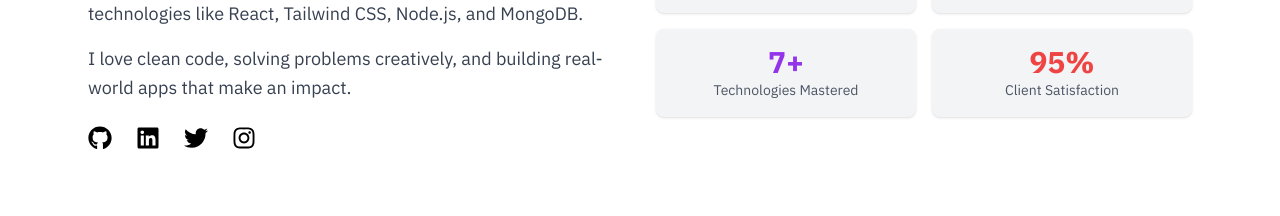
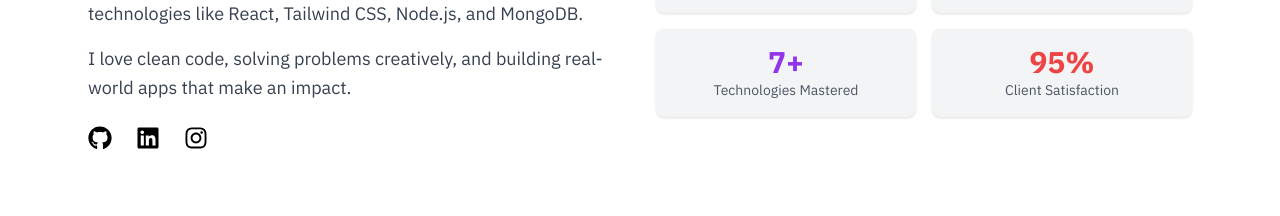
Before and after one commit to mritunjay226/CodeWithMritunjay, a React (Vite) app: page / in a window 1280 px wide. Shown: the part 1100-1316 px from the top of the page. Built offline with nearby package versions, Linux system fonts and the light colour scheme.

Commit message:
Update About.jsx

```diff
--- a/src/components/About.jsx
+++ b/src/components/About.jsx
@@ -52,7 +52,7 @@
           {/* Social Icons */}
           <div className="flex justify-center md:justify-start gap-6 text-2xl mt-6">
             <a
-              href="https://github.com/yourusername"
+              href="https://github.com/mritunjay226"
               target="_blank"
               rel="noopener noreferrer"
               className="hover:text-blue-600 dark:hover:text-blue-400 transform transition duration-300 hover:scale-110"
@@ -60,21 +60,14 @@
               <FaGithub />
             </a>
             <a
-              href="https://linkedin.com/in/yourusername"
+              href="https://linkedin.com/in/mritunjay-mishra-2275b3373"
               target="_blank"
               rel="noopener noreferrer"
               className="hover:text-blue-600 dark:hover:text-blue-400 transform transition duration-300 hover:scale-110"
             >
               <FaLinkedin />
             </a>
-            <a
-              href="https://twitter.com/yourusername"
-              target="_blank"
-              rel="noopener noreferrer"
-              className="hover:text-blue-600 dark:hover:text-blue-400 transform transition duration-300 hover:scale-110"
-            >
-              <FaTwitter />
-            </a>
+
             <a
               href="https://instagram.com/mritunjay._mishra"
               target="_blank"
```
